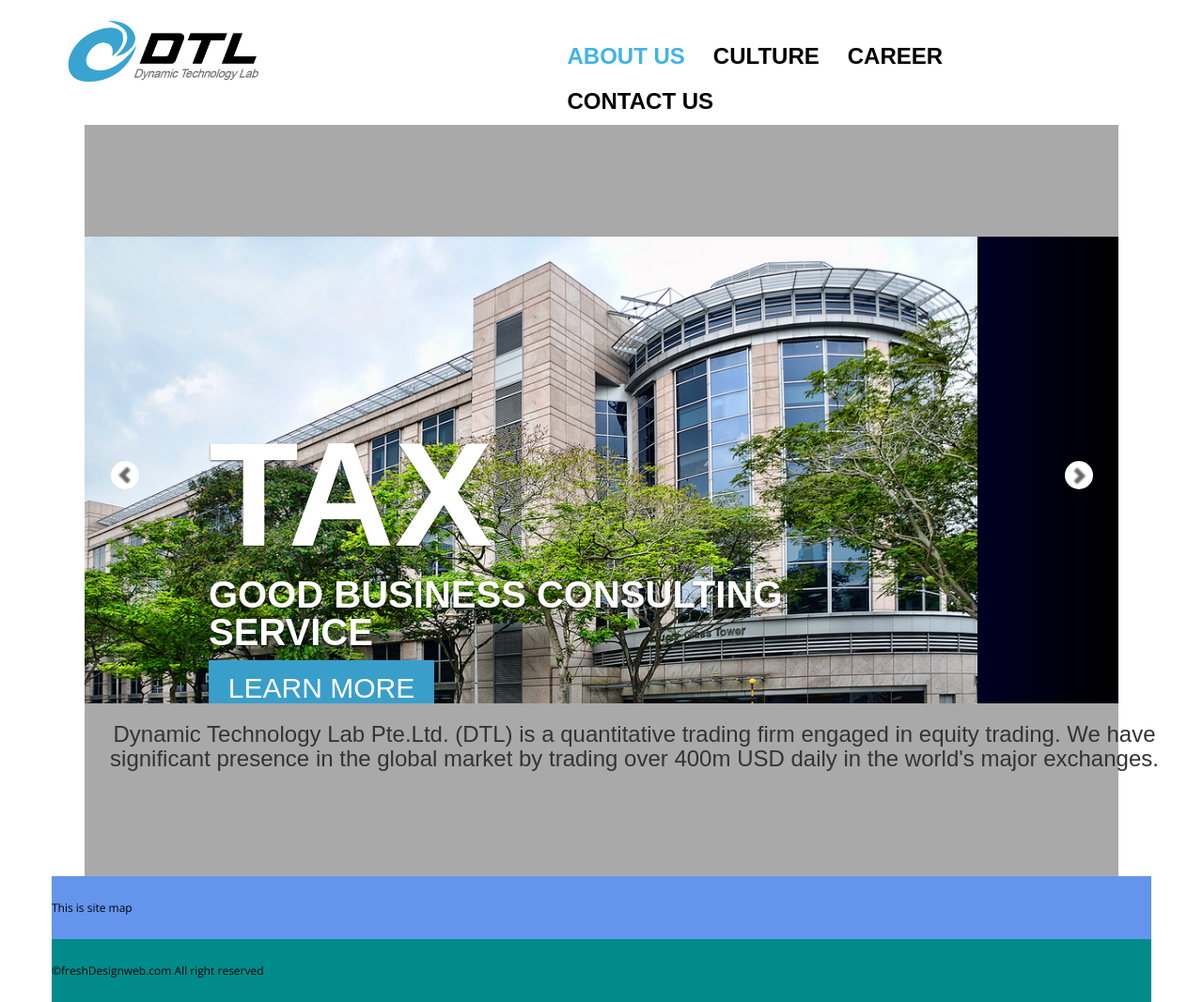
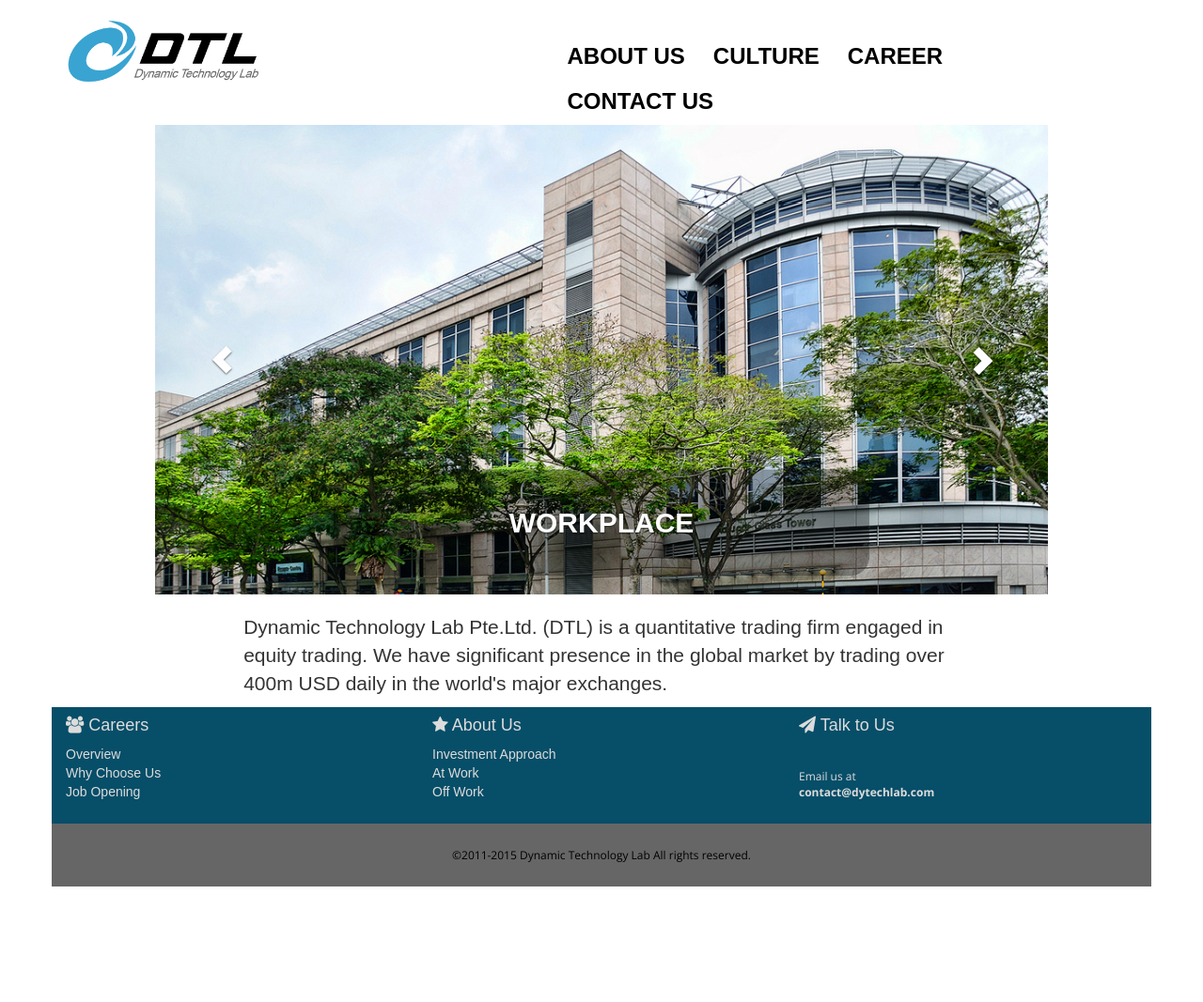
Before and after one commit to ryosuwito/backend, a Django app: page / in a window 1280 px wide. Shown: the whole page at 94% size. After the commit the page ends 944 px from the top, so only its background shows below. Run offline with Django 3.2, Linux system fonts and the light colour scheme; some libraries are stand-ins or nearby versions; some web fonts are replaced.

Commit message:
basic version of home page

```diff
--- a/main/static/main/css/style.css
+++ b/main/static/main/css/style.css
@@ -87,6 +87,7 @@
 
 
 /*slider area*/
+/*
 .slider-row{
 	margin: 0;
 	padding: 0;
@@ -130,10 +131,10 @@
 	width: 5%;
 }
 .carousel-inner{
-	background: -webkit-linear-gradient(left, #000 , blue); /* For Safari 5.1 to 6.0 */
-	background: -o-linear-gradient(left, #000, blue); /* For Opera 11.1 to 12.0 */
-	background: -moz-linear-gradient(left, #000, blue); /* For Firefox 3.6 to 15 */
-	background: linear-gradient(to left, #000 , blue); /* Standard syntax */
+	background: -webkit-linear-gradient(left, #000 , blue);  # For Safari 5.1 to 6.0
+	background: -o-linear-gradient(left, #000, blue); # For Opera 11.1 to 12.0
+	background: -moz-linear-gradient(left, #000, blue); # For Firefox 3.6 to 15
+	background: linear-gradient(to left, #000 , blue); # Standard syntax
 }
 .item{
 	position: relative;
@@ -163,6 +164,11 @@
   color: transparent;
   margin-right: 0;
   margin-top: 50px;
+}
+*/
+.carousel-caption{
+    background: rgba(0,0,0,0.3);
+    border-radius: 20px;
 }
 
 /*about area*/
@@ -815,3 +821,15 @@
   		font-size: 10px;
   	}
 }
+
+.site-map-links a {
+    color: #dcdcdc;
+}
+
+.site-map-links {
+    color: #dcdcdc;
+}
+
+.site-map-links p {
+    color: #dcdcdc;
+}
--- a/main/templates/main/base.html
+++ b/main/templates/main/base.html
@@ -39,7 +39,7 @@
 					    <div class="collapse navbar-collapse" id="bs-example-navbar-collapse-1">
 
 					      <ul class="nav navbar-nav navbar-right">
-					        <li><a class="menu active" href="/" >About Us</a></li>
+					        <li><a class="menu" href="/" >About Us</a></li>
 					        <li><a class="menu" href="/culture">Culture</a></li>
 					        <li><a class="menu" href="/career">Career </a></li>
 					        <li><a class="menu" href="#contact">Contact Us</a></li>
@@ -51,21 +51,47 @@
 			</div>
     </div> <!-- end row -->
 	</header> <!-- end of header area -->
-  <div style="background: #A9A9A9; margin: auto; max-width: 1100px; min-height: 800px">
+  <div style="min-height: 75vh;">
   {% block body-content %}
   {% endblock body-content %}
   </div>
   <!-- footer starts here -->
   <footer class="footer clearfix">
     <div class="container">
-      <div class="row" style="background: #6495ED">
-        <p>This is site map</p>
+      <div class="row" style="background: #074E68;">
+        <div class="col-sm-4">
+          <div class="site-map-links">
+            <h4 class="hide-for-small"><i class="fa fa-users" aria-hidden="true"></i> Careers</h6>
+            <ul style="margin-left: 0; padding-left: 0;">
+              <li><a href="/career#overview">Overview</a></li>
+              <li><a href="/career#why-choose-us">Why Choose Us</a></li>
+              <li><a href="/career#job-opening">Job Opening</a></li>
+            </ul>
+          </div>
+        </div>
+        <div class="col-sm-4">
+          <div class="site-map-links">
+            <h4 class="hide-for-small"><i class="fa fa-star" aria-hidden="true"></i> About Us</h6>
+            <ul style="margin-left: 0; padding-left: 0;">
+              <li><a href="/what#investment-approach">Investment Approach</a></li>
+              <li><a href="/culture#in-the-work">At Work</a></li>
+              <li><a href="/culture#off-the-work">Off Work</a></li>
+            </ul>
+          </div>
+        </div>
+        <div class="col-sm-4">
+          <div class="site-map-links">
+            <h4 class="hide-for-small" ><i class="fa fa-paper-plane" aria-hidden="true"></i> Talk to Us</h6>
+            <p style="font-size: 12px">
+              Email us at<br> <a href="mailto:careers@dytechlab.com" style="font-weight: bold">contact@dytechlab.com</a><br>
+            </p>
+          </div>
+        </div>
       </div>
-      <div class="row" style="background: #008B8B">
-        <div class="col-xs-6 footer-para">
-          <p>&copy;freshDesignweb.com All right reserved</p>
+      <div class="row" style="background: #666666;">
+        <div class="col-xs-6 col-xs-offset-3">
+          <p class="text-center">&copy;2011-2015 Dynamic Technology Lab All rights reserved.</p>
         </div>
-
       </div>
     </div>
   </footer>
--- a/main/templates/main/main_page.html
+++ b/main/templates/main/main_page.html
@@ -2,40 +2,32 @@
 {% load static %}
 
 {% block body-content %}
-<section class="slider" id="home">
-  <div class="container-fluid">
+<div class="container" style="max-width: 950px;">
   <div class="row">
-
     <div id="carouselHacked" class="carousel slide carousel-fade" data-ride="carousel">
-        <div class="header-backup"></div>
       <!-- Wrapper for slides -->
       <div class="carousel-inner" role="listbox">
         <div class="item active">
           <img src="{% static 'main/img/glasstower.jpg' %}" alt="">
           <div class="carousel-caption">
-                      <h1>Tax</h1>
-                      <p>good business consulting service</p>
-                      <button>learn more</button>
+            <h2>Workplace</h2>
           </div>
         </div>
         <div class="item">
           <img src="{% static 'main/img/dtl_office.jpg' %}" alt="">
           <div class="carousel-caption">
-                      <h1>Financial</h1>
-                      <p>good business consulting service</p>
-                      <button>learn more</button>
+            <h2>Office</h2>
+            <p></p>
           </div>
         </div>
         <div class="item">
           <img src="{% static 'main/img/dtl_professional.jpg' %}" alt="">
           <div class="carousel-caption">
-                      <h1>Consulting</h1>
-                      <p>good business consulting service</p>
-                      <button>learn more</button>
+            <h2>Professional</h2>
+            <p></p>
           </div>
         </div>
       </div>
-
       <!-- Controls -->
       <a class="left carousel-control" href="#carouselHacked" role="button" data-slide="prev">
           <span class="glyphicon glyphicon-chevron-left" aria-hidden="true"></span>
@@ -46,18 +38,10 @@
           <span class="sr-only">Next</span>
       </a>
     </div>
-
+    <!-- Simple Intro -->
+    <div class="col-sm-10 col-sm-offset-1">
+      <p style="font-size: 1.5em; padding-top: 20px;">Dynamic Technology Lab Pte.Ltd. (DTL) is a quantitative trading firm engaged in equity trading. We have significant presence in the global market by trading over 400m USD daily in the world's major exchanges.</p>
     </div>
   </div>
-</section><!-- end of slider section -->
-
-<!-- about section -->
-<section class="about text-center" id="about">
-  <div class="container">
-    <div class="row">
-      <h3>Dynamic Technology Lab Pte.Ltd. (DTL) is a quantitative trading firm engaged in equity trading. We have significant presence in the global market by trading over 400m USD daily in the world's major exchanges.</h3>
 </div>
-  </div>
-</section>
-
 {% endblock body-content %}
```
Also changed, not shown: README.md, main/static/main/img/glasstower.jpg, 1 other file. Lines whose indentation alone changed are shown as unchanged.
